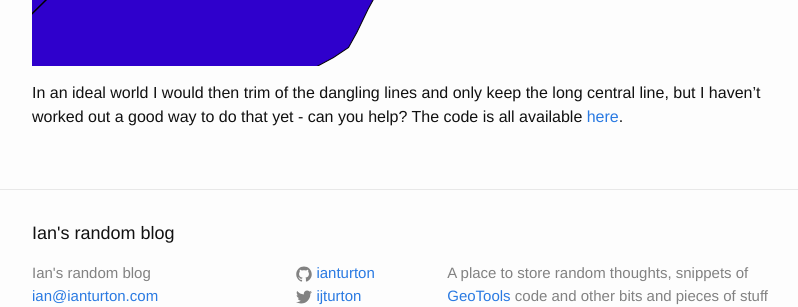
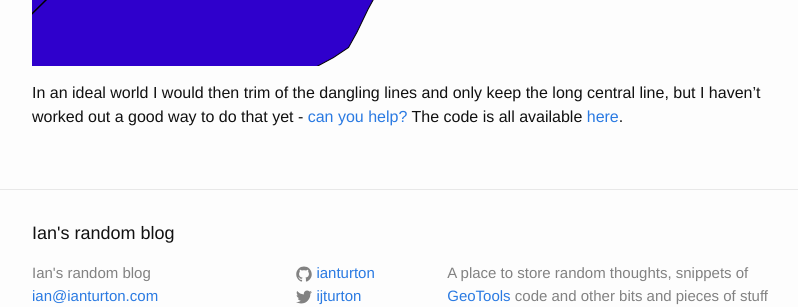
Before and after one commit to ianturton/ianturton.github.io, a Jekyll site: the page built from _posts/2021-08-24-Skeletons.md, in a window 1280 px wide and 900 px high, scrolled down 3323 px. Shown: the part 452-759 px from the top of the window, without its empty margins (238-1036 px from the left). Built offline with Jekyll 4.4.1, drawn with Linux system fonts in a browser that asks for light colours; part of the change alters nothing that is shown.

```diff
--- a/_posts/2021-08-24-Skeletons.md
+++ b/_posts/2021-08-24-Skeletons.md
@@ -53,4 +53,4 @@ But for more complex lakes (like Wast Water) you have to zoom in a long way to g
 
 ![Wast Water](/images/wastwater.png "Wast Water")
 
-In an ideal world I would then trim of the dangling lines and only keep the long central line, but I haven't worked out a good way to do that yet - can you help? The code is all available [here](https://gitlab.com/-/snippets/2166025).
+In an ideal world I would then trim of the dangling lines and only keep the long central line, but I haven't worked out a good way to do that yet - [can you help?](https://gis.stackexchange.com/q/409483/79) The code is all available [here](https://gitlab.com/-/snippets/2166025).
```
